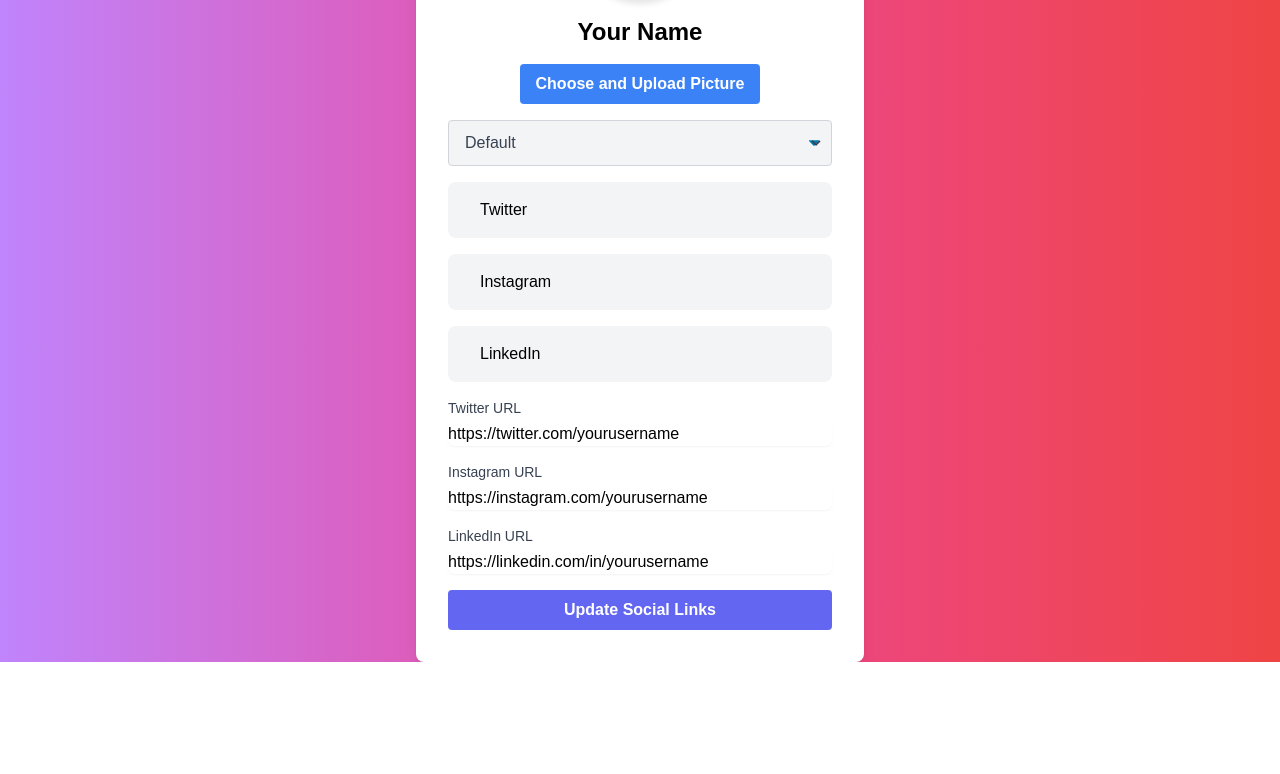
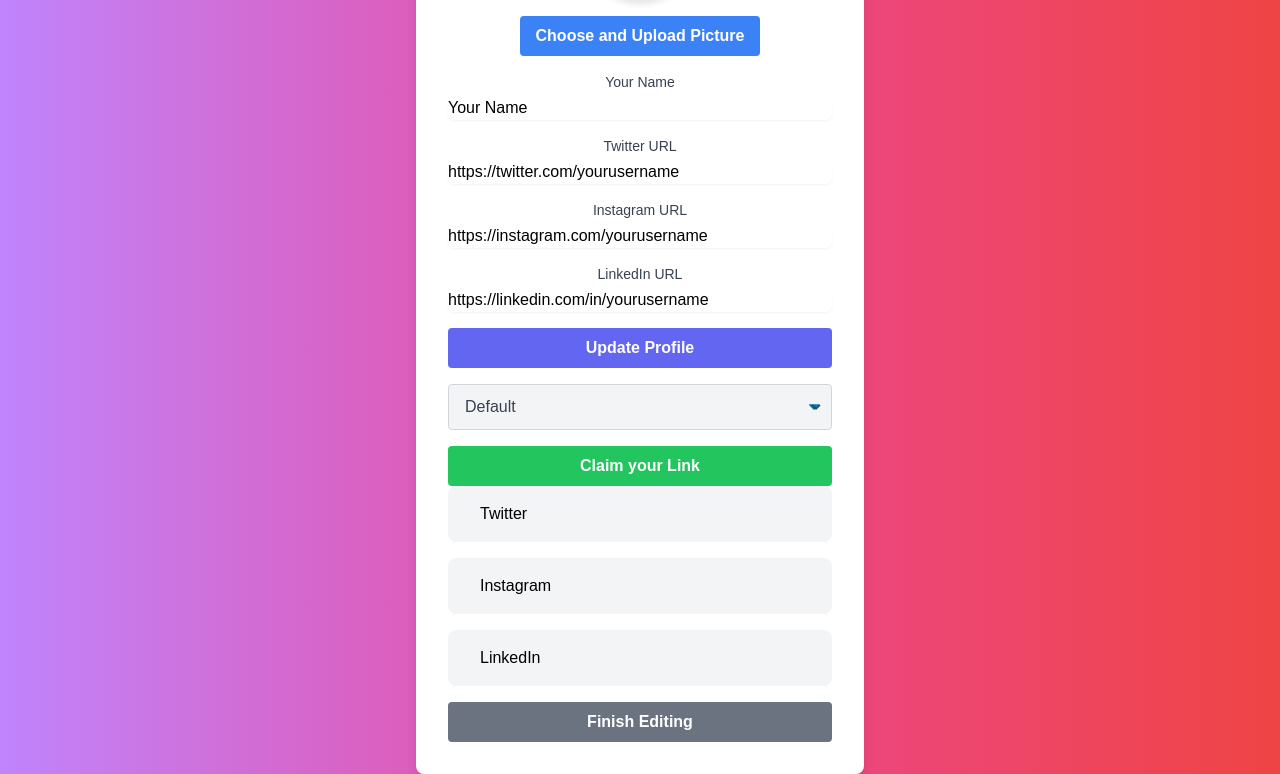
Before and after one commit to mkanapaka/link-tree-clone, a Flask app: page / in a window 1280 px wide. Shown: the part 160-934 px from the top of the page. Before the commit the page ends 822 px from the top, so only its background shows below. Run offline with Flask 3, Linux system fonts and the light colour scheme; some libraries are stand-ins or nearby versions.

Commit message:
Agent step completed: Implement separate edit and finished states

```diff
--- a/main.py
+++ b/main.py
@@ -1,5 +1,6 @@
 import os
-from flask import Flask, render_template, request, redirect, url_for, session, flash
+import uuid
+from flask import Flask, render_template, request, redirect, url_for, session, flash, abort
 from werkzeug.utils import secure_filename
 
 app = Flask(__name__)
@@ -18,6 +19,9 @@ THEMES = {
     'forest': 'bg-gradient-to-r from-green-400 via-lime-500 to-emerald-500'
 }
 
+# Store user profiles
+user_profiles = {}
+
 @app.route("/")
 def index():
     # Get social media links from session or use default values
@@ -28,7 +32,10 @@ def index():
     ]
     current_theme = session.get('theme', 'default')
     profile_picture = session.get('profile_picture', 'default.jpg')
-    return render_template("index.html", social_links=social_links, themes=THEMES, current_theme=current_theme, profile_picture=profile_picture)
+    edit_mode = session.get('edit_mode', True)  # Default to edit mode
+    user_name = session.get('user_name', 'Your Name')  # Get user name from session or use default
+    unique_id = session.get('unique_id')
+    return render_template("index.html", social_links=social_links, themes=THEMES, current_theme=current_theme, profile_picture=profile_picture, edit_mode=edit_mode, user_name=user_name, unique_id=unique_id)
 
 @app.route("/upload", methods=['POST'])
 def upload_profile_picture():
@@ -61,12 +68,47 @@ def change_theme():
         session['theme'] = theme
     return redirect(url_for('index'))
 
-@app.route("/update_social_links", methods=['POST'])
-def update_social_links():
+@app.route("/update_profile", methods=['POST'])
+def update_profile():
+    session['user_name'] = request.form.get('user_name')
     session['twitter_url'] = request.form.get('twitter_url')
     session['instagram_url'] = request.form.get('instagram_url')
     session['linkedin_url'] = request.form.get('linkedin_url')
+    flash('Profile updated successfully', 'success')
     return redirect(url_for('index'))
+
+@app.route("/toggle_edit_mode", methods=['POST'])
+def toggle_edit_mode():
+    session['edit_mode'] = not session.get('edit_mode', True)
+    return redirect(url_for('index'))
+
+@app.route("/claim_link", methods=['POST'])
+def claim_link():
+    unique_id = str(uuid.uuid4())[:8]  # Generate a short unique ID
+    session['unique_id'] = unique_id
+
+    # Store the current user profile
+    user_profiles[unique_id] = {
+        'user_name': session.get('user_name', 'Your Name'),
+        'profile_picture': session.get('profile_picture', 'default.jpg'),
+        'theme': session.get('theme', 'default'),
+        'social_links': [
+            {"name": "Twitter", "url": session.get('twitter_url', 'https://twitter.com/yourusername'), "icon": "feather:twitter"},
+            {"name": "Instagram", "url": session.get('instagram_url', 'https://instagram.com/yourusername'), "icon": "feather:instagram"},
+            {"name": "LinkedIn", "url": session.get('linkedin_url', 'https://linkedin.com/in/yourusername'), "icon": "feather:linkedin"},
+        ]
+    }
+
+    flash(f'Your unique link has been created: {request.host_url}u/{unique_id}', 'success')
+    return redirect(url_for('index'))
+
+@app.route("/u/<unique_id>")
+def shared_profile(unique_id):
+    profile = user_profiles.get(unique_id)
+    if profile:
+        return render_template("shared_profile.html", profile=profile, themes=THEMES)
+    else:
+        abort(404)
 
 if __name__ == "__main__":
     app.run(host="0.0.0.0", port=5000, debug=True)
--- a/templates/index.html
+++ b/templates/index.html
@@ -12,7 +12,7 @@
     <div class="bg-white p-8 rounded-lg shadow-lg max-w-md w-full">
         <div class="text-center">
             <img id="profile-picture" src="{{ url_for('static', filename='uploads/' + profile_picture) }}" alt="Profile Picture" class="w-32 h-32 rounded-full mx-auto mb-4 object-cover">
-            <h1 class="text-2xl font-bold mb-4">Your Name</h1>
+            {% if edit_mode %}
                 <form id="profile-picture-form" action="{{ url_for('upload_profile_picture') }}" method="POST" enctype="multipart/form-data" class="mb-4">
                     <div class="flex items-center justify-center">
                         <label for="profile_picture" class="cursor-pointer bg-blue-500 hover:bg-blue-600 text-white font-bold py-2 px-4 rounded">
@@ -21,6 +21,7 @@
                         <input id="profile_picture" type="file" name="profile_picture" accept="image/*" class="hidden">
                     </div>
                 </form>
+            {% endif %}
             {% with messages = get_flashed_messages(with_categories=true) %}
                 {% if messages %}
                     {% for category, message in messages %}
@@ -30,7 +31,29 @@
                     {% endfor %}
                 {% endif %}
             {% endwith %}
-            <form action="{{ url_for('change_theme') }}" method="POST" class="mb-4">
+            {% if edit_mode %}
+                <form action="{{ url_for('update_profile') }}" method="POST" class="space-y-4">
+                    <div>
+                        <label for="user_name" class="block text-sm font-medium text-gray-700">Your Name</label>
+                        <input type="text" id="user_name" name="user_name" value="{{ user_name }}" class="mt-1 block w-full rounded-md border-gray-300 shadow-sm focus:border-indigo-300 focus:ring focus:ring-indigo-200 focus:ring-opacity-50">
+                    </div>
+                    <div>
+                        <label for="twitter_url" class="block text-sm font-medium text-gray-700">Twitter URL</label>
+                        <input type="url" id="twitter_url" name="twitter_url" value="{{ social_links[0].url }}" class="mt-1 block w-full rounded-md border-gray-300 shadow-sm focus:border-indigo-300 focus:ring focus:ring-indigo-200 focus:ring-opacity-50">
+                    </div>
+                    <div>
+                        <label for="instagram_url" class="block text-sm font-medium text-gray-700">Instagram URL</label>
+                        <input type="url" id="instagram_url" name="instagram_url" value="{{ social_links[1].url }}" class="mt-1 block w-full rounded-md border-gray-300 shadow-sm focus:border-indigo-300 focus:ring focus:ring-indigo-200 focus:ring-opacity-50">
+                    </div>
+                    <div>
+                        <label for="linkedin_url" class="block text-sm font-medium text-gray-700">LinkedIn URL</label>
+                        <input type="url" id="linkedin_url" name="linkedin_url" value="{{ social_links[2].url }}" class="mt-1 block w-full rounded-md border-gray-300 shadow-sm focus:border-indigo-300 focus:ring focus:ring-indigo-200 focus:ring-opacity-50">
+                    </div>
+                    <button type="submit" class="w-full bg-indigo-500 hover:bg-indigo-600 text-white font-bold py-2 px-4 rounded">
+                        Update Profile
+                    </button>
+                </form>
+                <form action="{{ url_for('change_theme') }}" method="POST" class="mt-4">
                     <div class="relative">
                         <select name="theme" onchange="this.form.submit()" class="block appearance-none w-full bg-gray-100 border border-gray-300 text-gray-700 py-3 px-4 pr-8 rounded leading-tight focus:outline-none focus:bg-white focus:border-gray-500">
                             {% for theme, _ in themes.items() %}
@@ -46,6 +69,17 @@
                         </div>
                     </div>
                 </form>
+                <form action="{{ url_for('claim_link') }}" method="POST" class="mt-4">
+                    <button type="submit" class="w-full bg-green-500 hover:bg-green-600 text-white font-bold py-2 px-4 rounded">
+                        Claim your Link
+                    </button>
+                </form>
+            {% else %}
+                <h1 class="text-2xl font-bold mb-4">{{ user_name }}</h1>
+                {% if unique_id %}
+                    <p class="mb-4">Your shareable link: <a href="{{ url_for('shared_profile', unique_id=unique_id, _external=True) }}" class="text-blue-500 hover:underline">{{ url_for('shared_profile', unique_id=unique_id, _external=True) }}</a></p>
+                {% endif %}
+            {% endif %}
         </div>
         <div class="space-y-4 mb-4">
             {% for link in social_links %}
@@ -55,21 +89,13 @@
             </a>
             {% endfor %}
         </div>
-        <form action="{{ url_for('update_social_links') }}" method="POST" class="space-y-4">
-            <div>
-                <label for="twitter_url" class="block text-sm font-medium text-gray-700">Twitter URL</label>
-                <input type="url" id="twitter_url" name="twitter_url" value="{{ social_links[0].url }}" class="mt-1 block w-full rounded-md border-gray-300 shadow-sm focus:border-indigo-300 focus:ring focus:ring-indigo-200 focus:ring-opacity-50">
-            </div>
-            <div>
-                <label for="instagram_url" class="block text-sm font-medium text-gray-700">Instagram URL</label>
-                <input type="url" id="instagram_url" name="instagram_url" value="{{ social_links[1].url }}" class="mt-1 block w-full rounded-md border-gray-300 shadow-sm focus:border-indigo-300 focus:ring focus:ring-indigo-200 focus:ring-opacity-50">
-            </div>
-            <div>
-                <label for="linkedin_url" class="block text-sm font-medium text-gray-700">LinkedIn URL</label>
-                <input type="url" id="linkedin_url" name="linkedin_url" value="{{ social_links[2].url }}" class="mt-1 block w-full rounded-md border-gray-300 shadow-sm focus:border-indigo-300 focus:ring focus:ring-indigo-200 focus:ring-opacity-50">
-            </div>
-            <button type="submit" class="w-full bg-indigo-500 hover:bg-indigo-600 text-white font-bold py-2 px-4 rounded">
-                Update Social Links
+        <form action="{{ url_for('toggle_edit_mode') }}" method="POST" class="mt-4">
+            <button type="submit" class="w-full bg-gray-500 hover:bg-gray-600 text-white font-bold py-2 px-4 rounded">
+                {% if edit_mode %}
+                    Finish Editing
+                {% else %}
+                    Edit Profile
+                {% endif %}
             </button>
         </form>
     </div>
```
Also changed, not shown: templates/shared_profile.html (added, +31 -0 lines). Lines whose indentation alone changed are shown as unchanged.
